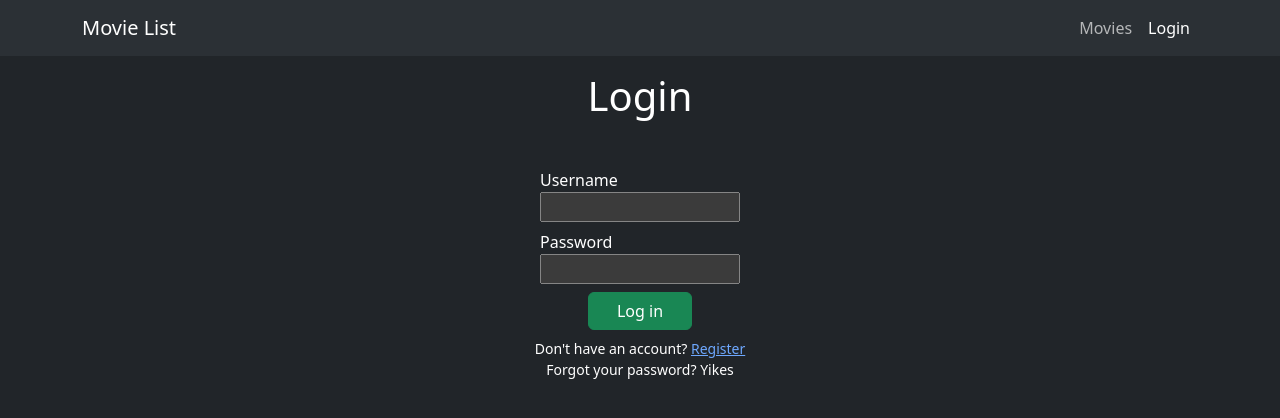
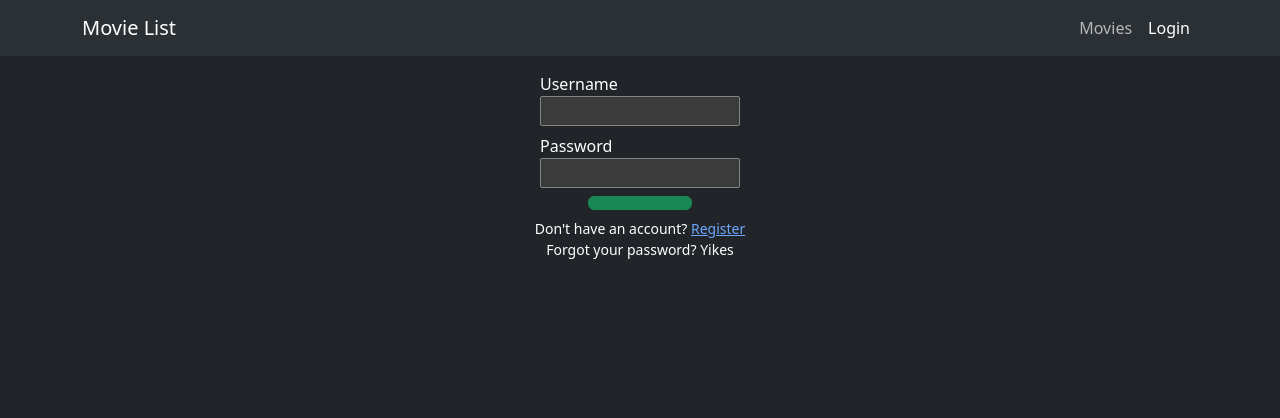
Before and after one commit to Krisejg99/react-login, a React (Vite) app: page /login in a window 1280 px wide. Shown: the top 418 px of the page. Built offline with nearby package versions, Linux system fonts and the light colour scheme.

Commit message:
form is more adaptive to use

```diff
--- a/src/components/LoginForm.tsx
+++ b/src/components/LoginForm.tsx
@@ -6,16 +6,15 @@ interface IProps {
 	user: User
 	updateUsername: (username: string) => void
 	updatePassword: (password: string) => void
-	invalidLoginDetails: boolean
+	invalidDetails: boolean
+	btnText: string
 
 }
 
-const LoginForm: React.FC<IProps> = ({ onSubmit, user, updateUsername, updatePassword, invalidLoginDetails }) => {
+const LoginForm: React.FC<IProps> = ({ onSubmit, user, updateUsername, updatePassword, invalidDetails, btnText }) => {
 	return (
 		<>
-			<h1 className='mb-5'>Login</h1>
-
-			{invalidLoginDetails && (
+			{invalidDetails && (
 				<span className='text-danger mb-2'>Incorrect password or username</span>
 			)}
 
@@ -42,7 +41,7 @@ const LoginForm: React.FC<IProps> = ({ onSubmit, user, updateUsername, updatePas
 					value={user.password}
 				/>
 
-				<button className='btn btn-success mb-2 ms-5 me-5' type='submit'>Log in</button>
+				<button className='btn btn-success mb-2 ms-5 me-5' type='submit'>{btnText}</button>
 			</form>
 		</>
 	)
```
